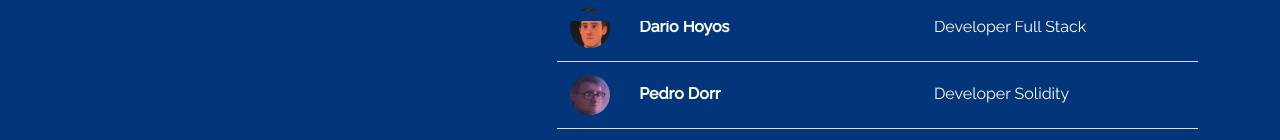
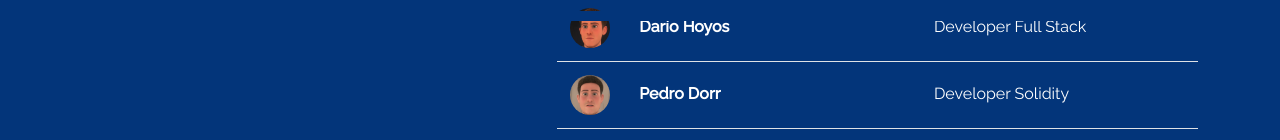
Before and after one commit to miradario/guruweb, a React (Create React App) app: page /about in a window 1280 px wide. Shown: the part 779-919 px from the top of the page. Built offline with nearby package versions, Linux system fonts and the light colour scheme.

Commit message:
pedroAvatar

```diff
--- a/src/content_option.js
+++ b/src/content_option.js
@@ -53,7 +53,7 @@ const worktimeline = [
     date: "Developer Full Stack",
   },
   {
-    img: "/images/PedroAvatar.png",
+    img: "/images/pedroAvatarok.png",
     jobtitle: "Pedro Dorr",
     where: "",
     date: "Developer Solidity",
```
Also changed, not shown: public/images/pedroAvatarok.png (added).
